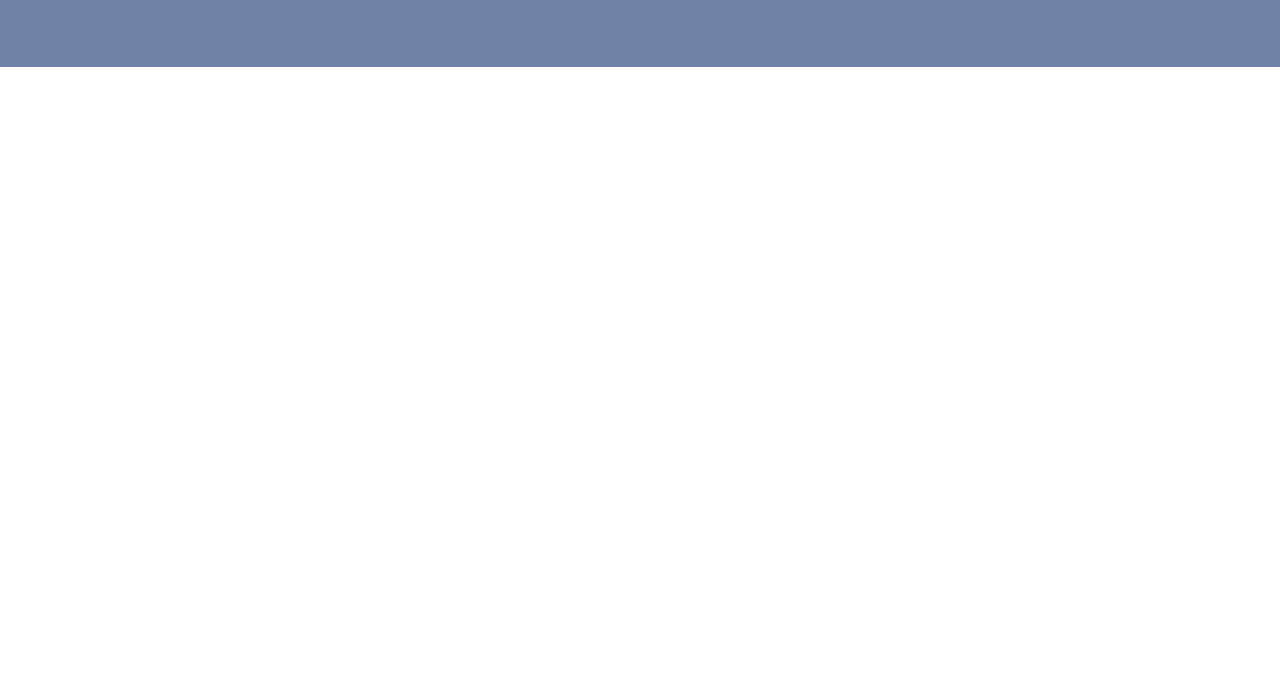
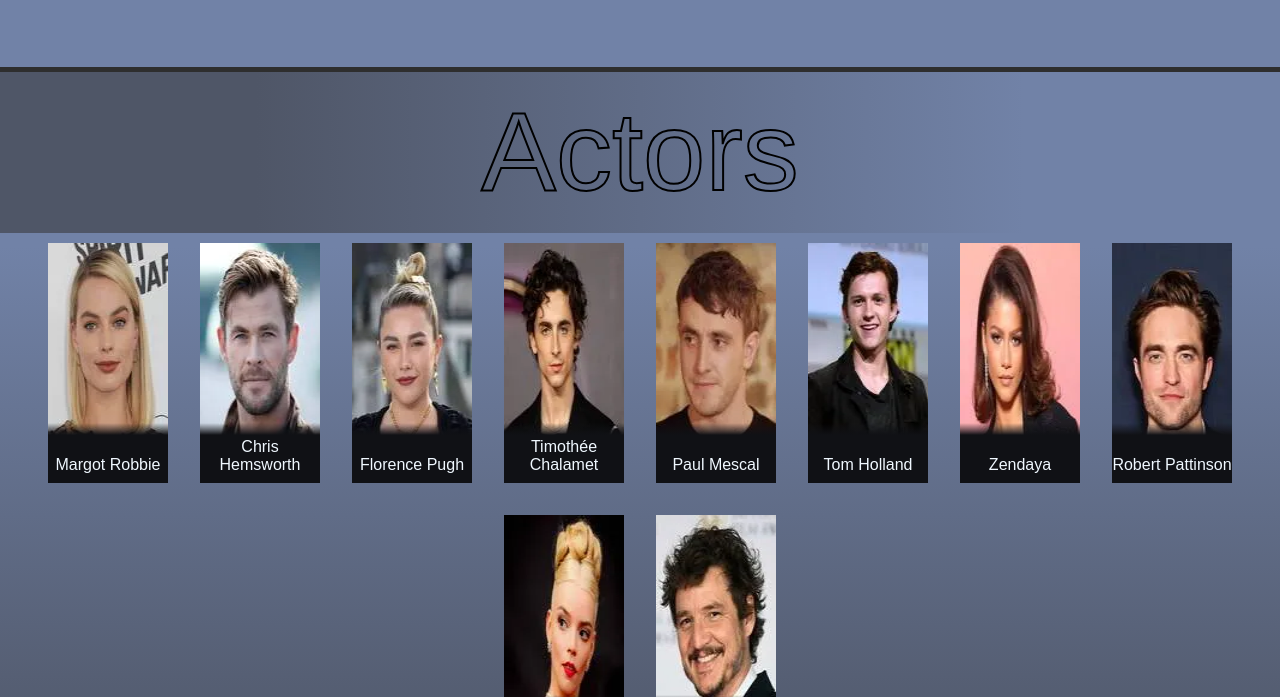
Before and after one commit to OzzoDev/MovieHub, a plain HTML site: page index.html in a window 1280 px wide. Shown: the part 11303-12000 px from the top of the page. Before the commit the page ends 11370 px from the top, so only its background shows below. Drawn offline with nearby package versions, Linux system fonts and the light colour scheme; a web font is replaced by a local one.

Commit message:
Actors section ready for code review

```diff
--- a/actors.css
+++ b/actors.css
@@ -7,3 +7,69 @@
   --color-light-blue: #8299c9;
   --text-color: #f1efef;
 }
+
+#actors-section {
+  padding-bottom: 200px;
+  position: relative;
+  background: linear-gradient(to top, var(--color-slate-gray) 20%, var(--color-air-force-blue) 80%);
+}
+
+#actors-section::after {
+  content: "";
+  position: absolute;
+  bottom: -200px;
+  left: 0;
+  right: 0;
+  height: 600px;
+  background: url("res/dividers/greysurf.svg") no-repeat;
+  background-position: center;
+  background-size: contain;
+}
+
+.actors .heading {
+  font-size: clamp(2rem, 10vw, 7rem);
+  text-align: center;
+  color: transparent;
+  padding: 1rem;
+  border-top: 5px solid var(--color-dark-gray);
+  -webkit-text-stroke: 2px black;
+  background: linear-gradient(to right, var(--color-slate-gray) 20%, var(--color-air-force-blue) 80%);
+}
+.actors .gallary {
+  box-sizing: border-box;
+  display: flex;
+  gap: 10px;
+  flex-wrap: wrap;
+  justify-content: center;
+  gap: 2rem;
+  padding: 10px;
+  overflow: hidden;
+}
+
+.actors .gallary figure {
+  position: relative;
+}
+
+.actors .gallary figure::before {
+  content: attr(data-name);
+  position: absolute;
+  left: 0;
+  right: 0;
+  bottom: 0;
+  height: 3rem;
+  padding: 4px 0 8px 0;
+  text-align: center;
+  display: flex;
+  align-items: flex-end;
+  justify-content: center;
+  color: aliceblue;
+  background: rgb(16, 17, 21);
+  background: linear-gradient(0deg, rgba(16, 17, 21, 1) 80%, rgba(0, 0, 0, 0) 100%);
+}
+
+.actors .gallary img {
+  display: block;
+  width: 120px;
+  height: 240px;
+  margin: auto;
+}
--- a/index.html
+++ b/index.html
@@ -427,7 +427,50 @@
           <img src="res/upcoming-movies-posters/upcoming-movie-poster-2.webp" alt="Close-up from Smile 2 with a chilling expression" aria-label="Smile 2 horror film's promotional content" title="Smile 2 promotional artwork showcasing eerie character" aria-hidden="true" class="poster-2" />
         </div>
       </section>
-      <section class="actors" id="actors-section"></section>
+      <section class="actors" id="actors-section">
+        <h2 class="heading">Actors</h2>
+        <div class="gallary">
+          <figure data-name="Margot Robbie">
+            <img src="res/actors/actor-1.webp" alt="Margot Robbie" aria-label="Blonde actress starring in Barbie" title="Australian star known for dynamic roles" />
+          </figure>
+
+          <figure data-name="Chris Hemsworth">
+            <img src="res/actors/actor-2.webp" alt="Chris Hemsworth" aria-label="Famous actor known for Thor" title="Australian actor known for superhero roles" />
+          </figure>
+
+          <figure data-name="Florence Pugh">
+            <img src="res/actors/actor-3.webp" alt="Florence Pugh" aria-label="Actress from Midsommar and Little Women" title="British actress with a rising career" />
+          </figure>
+
+          <figure data-name="Timothée Chalamet">
+            <img src="res/actors/actor-4.webp" alt="Timothée Chalamet" aria-label="Star of Dune and Call Me by Your Name" title="Popular actor known for dramatic roles" />
+          </figure>
+
+          <figure data-name="Paul Mescal">
+            <img src="res/actors/actor-5.webp" alt="Paul Mescal" aria-label="Star from Normal People and Aftersun" title="Irish actor gaining critical acclaim" />
+          </figure>
+
+          <figure data-name="Tom Holland">
+            <img src="res/actors/actor-6.webp" alt="Tom Holland" aria-label="Spider-Man actor with a youthful charm" title="British actor known for superhero roles" />
+          </figure>
+
+          <figure data-name="Zendaya">
+            <img src="res/actors/actor-7.webp" alt="Zendaya" aria-label="Euphoria actress with numerous awards" title="Multi-talented actress, singer, and fashion icon" />
+          </figure>
+
+          <figure data-name="Robert Pattinson">
+            <img src="res/actors/actor-8.webp" alt="Robert Pattinson" aria-label="Twilight star now in The Batman" title="Actor known for diverse and dark roles" />
+          </figure>
+
+          <figure data-name="Anya Taylor-Joy">
+            <img src="res/actors/actor-9.webp" alt="Anya Taylor-Joy" aria-label="Actress from Queen's Gambit and The Witch" title="Rising star with striking performances" />
+          </figure>
+
+          <figure data-name="Pedro Pascal">
+            <img src="res/actors/actor-10.webp" alt="Pedro Pascal" aria-label="Mandalorian star with a dynamic range" title="Chilean actor known for action and drama roles" />
+          </figure>
+        </div>
+      </section>
       <!-- code -->
     </main>
     <footer>
```
Also changed, not shown: res/dividers/greysurf.svg (added).
